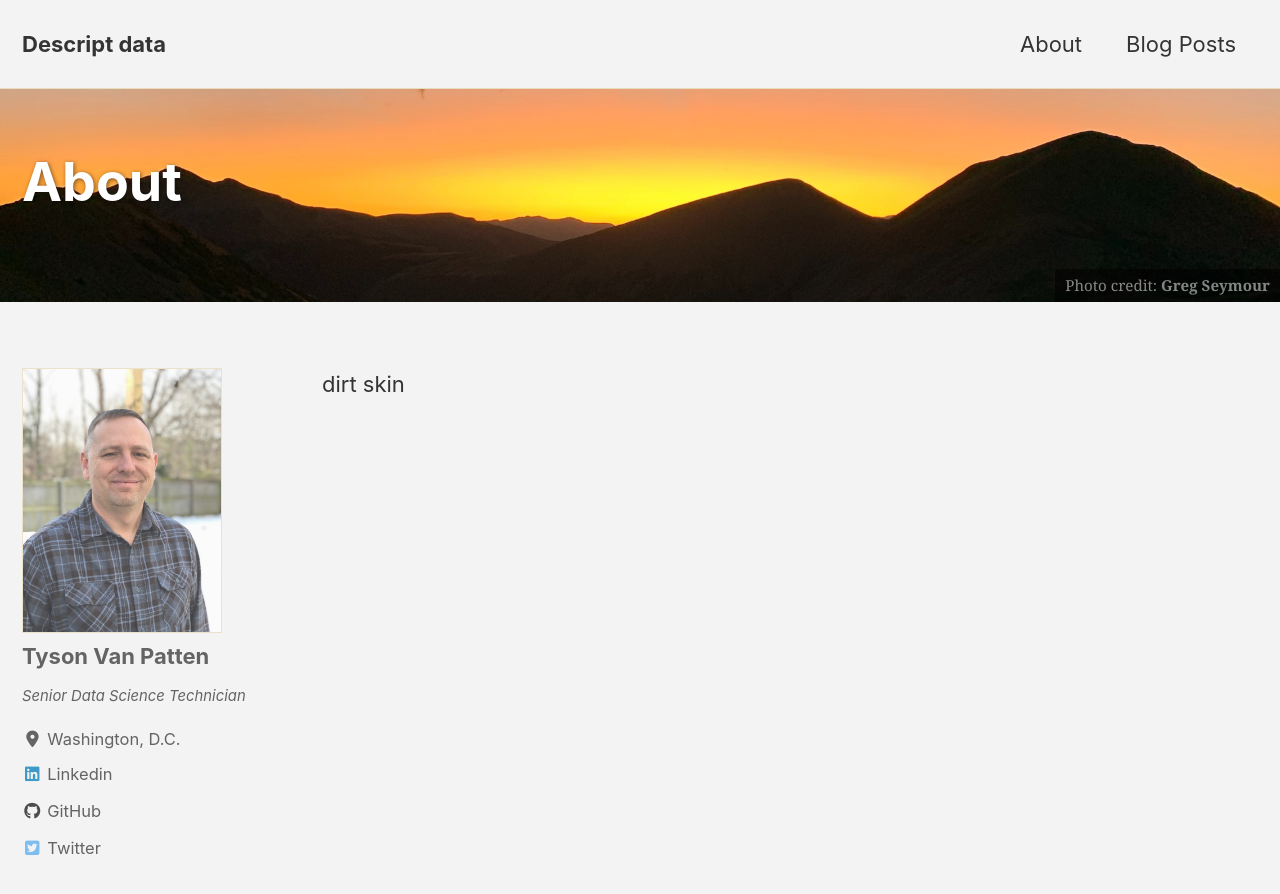
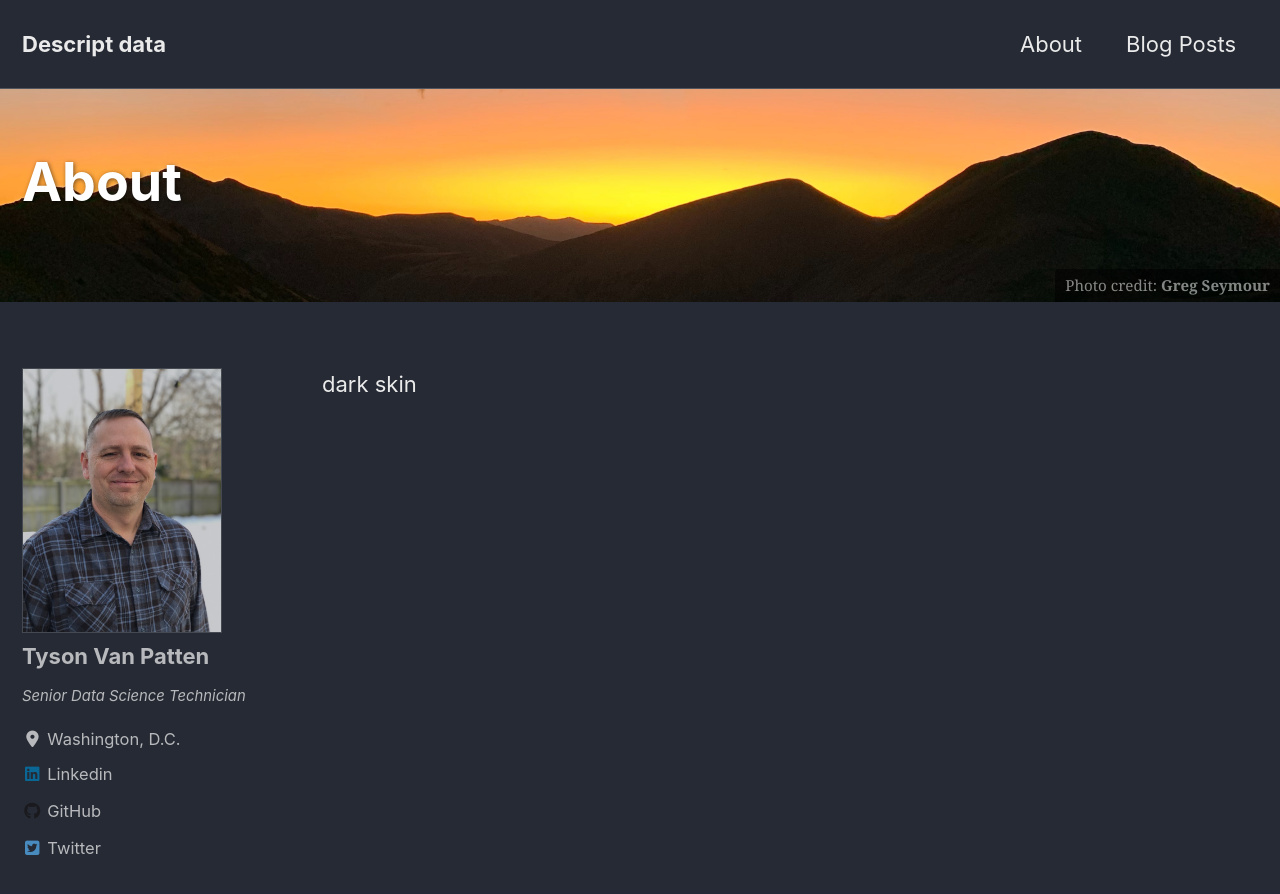
Before and after one commit to tvanpat/tvanpat, a Jekyll site: the page built from _pages/about.md, in a window 1280 px wide and 900 px high. Shown: the top 894 px of the window. Built offline with Jekyll 4.4.1, drawn with Linux system fonts in a browser that asks for light colours; cached includes are drawn as plain includes; nearby versions of some CDN libraries.

Commit message:
dark skin test

```diff
--- a/_config.yml
+++ b/_config.yml
@@ -12,7 +12,7 @@
 
 # theme                  : "minimal-mistakes-jekyll"
 # remote_theme           : "mmistakes/minimal-mistakes"
-minimal_mistakes_skin    : "dirt" # "air", "aqua", "contrast", "dark", "dirt", "neon", "mint", "plum", "sunrise"
+minimal_mistakes_skin    : "dark" # "air", "aqua", "contrast", "dark", "dirt", "neon", "mint", "plum", "sunrise"
 
 # Site Settings
 locale                   : "en-US"
--- a/_pages/about.md
+++ b/_pages/about.md
@@ -7,4 +7,4 @@
 
 ---
 
-dirt skin
+dark skin
```
